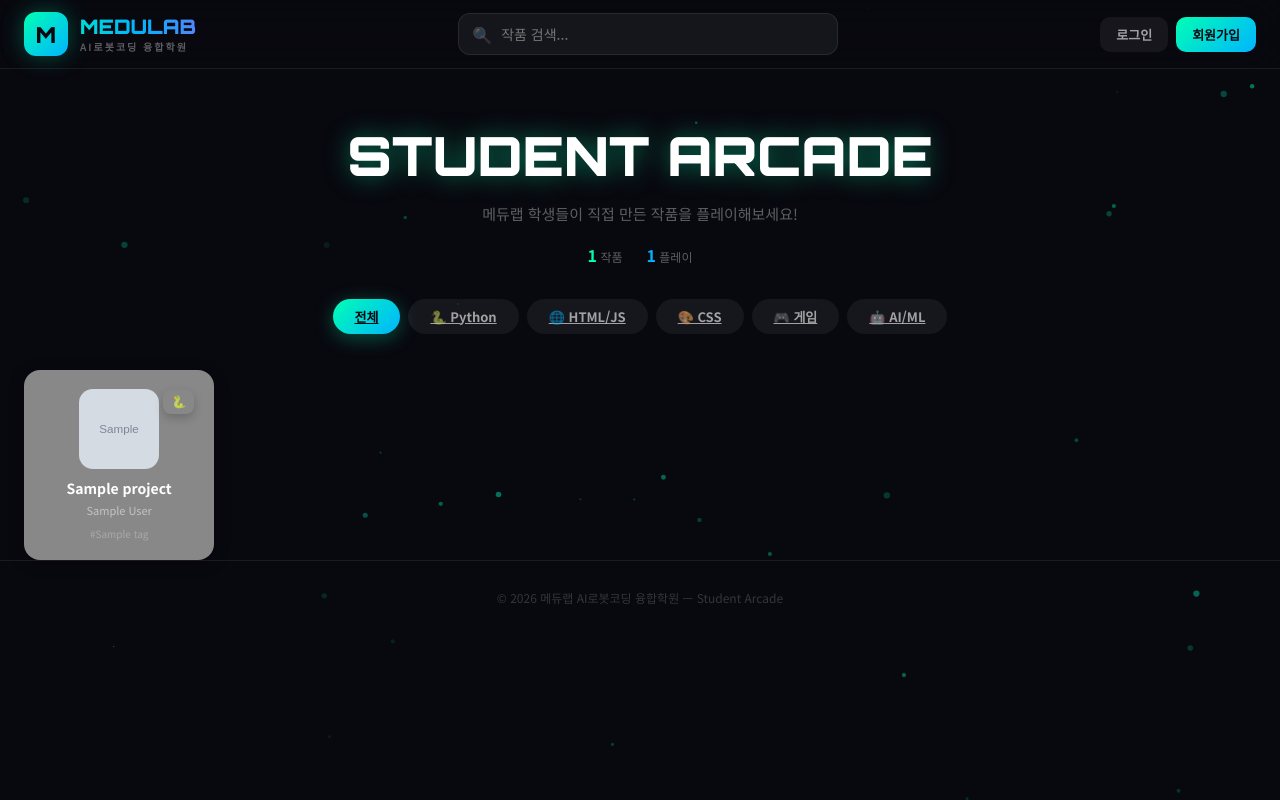
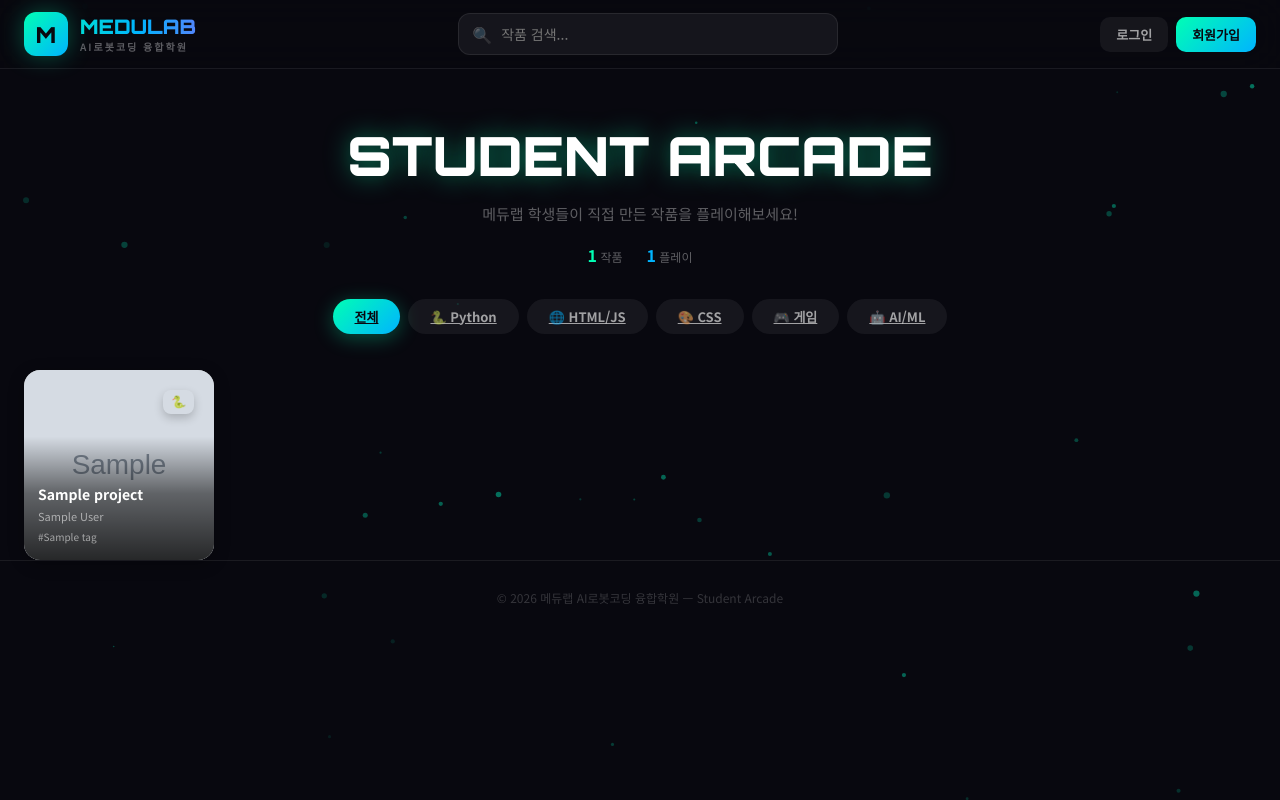
Before and after one commit to steam-making/medulab-arcade, a Django app: page / in a window 1280 px wide. Run offline with Django 4.2, Linux system fonts and the light colour scheme; data comes from the database, SQL or seed files in the repository; tables that the repository leaves empty hold one stand-in row (values such as "Sample post"); grey boxes marked "Sample" are stand-in pictures.

Commit message:
feat: 홈 카드에서 썸네일이 전체 배경을 꽉 채우도록 개선
- card-thumb를 position:absolute + inset:0 + object-fit:cover 로 변경,
  카드 전체를 덮는 포스터형 레이아웃 적용
- 하단 다크 그라디언트 오버레이(card-thumb-overlay) 추가로 텍스트 가독성 확보
- 썸네일 카드는 제목·작가·태그를 하단 왼쪽 정렬(card-inner-thumb),
  이모지 카드는 기존 중앙 정렬 유지
- 호버 시 썸네일 살짝 확대(scale 1.07) 효과 추가

Co-Authored-By: Claude Sonnet 4.6 <noreply@anthropic.com>

```diff
--- a/medulab_arcade/templates/arcade/base.html
+++ b/medulab_arcade/templates/arcade/base.html
@@ -178,6 +178,7 @@
         .card:hover {
             transform: translateY(-8px) scale(1.03);
         }
+        /* 썸네일 없는 카드: 중앙 정렬 */
         .card-inner {
             position: absolute; inset: 0;
             display: flex; flex-direction: column;
@@ -192,21 +193,40 @@
             transform: scale(1.15) rotate(-5deg);
             filter: drop-shadow(0 0 12px rgba(255,255,255,0.4));
         }
+
+        /* 썸네일 있는 카드: 전체 배경 채우기 */
         .card-thumb {
-            width: 80px; height: 80px; border-radius: 14px;
-            object-fit: cover; margin-bottom: 10px;
-            transition: all 0.3s ease;
+            position: absolute; inset: 0;
+            width: 100%; height: 100%;
+            object-fit: cover;
+            transition: transform 0.4s cubic-bezier(0.23, 1, 0.32, 1);
         }
         .card:hover .card-thumb {
-            transform: scale(1.1);
-            box-shadow: 0 0 16px rgba(255,255,255,0.3);
+            transform: scale(1.07);
+        }
+        /* 썸네일 카드용 오버레이 (하단 그라디언트) */
+        .card-thumb-overlay {
+            position: absolute; inset: 0;
+            background: linear-gradient(
+                to bottom,
+                transparent 35%,
+                rgba(0,0,0,0.55) 65%,
+                rgba(0,0,0,0.82) 100%
+            );
+            z-index: 1;
+        }
+        /* 썸네일 카드용 하단 텍스트 영역 */
+        .card-inner-thumb {
+            position: absolute; bottom: 0; left: 0; right: 0;
+            padding: 12px 14px 16px;
+            z-index: 2; text-align: left;
         }
         .card-title {
             color: #fff; font-weight: 700; font-size: 14px;
             line-height: 1.35; margin-bottom: 4px;
         }
         .card-author {
-            color: rgba(255,255,255,0.5); font-size: 11px;
+            color: rgba(255,255,255,0.55); font-size: 11px;
         }
         .card-badge {
             position: absolute; top: 8px; right: 8px;
--- a/medulab_arcade/templates/arcade/home.html
+++ b/medulab_arcade/templates/arcade/home.html
@@ -31,25 +31,39 @@
                   --accent: {{ project.accent }};"
            onmouseenter="this.style.boxShadow='0 20px 40px rgba(0,0,0,0.4), 0 0 20px {{ project.accent }}44'"
            onmouseleave="this.style.boxShadow='0 4px 16px rgba(0,0,0,0.3)'">
-            <div class="card-inner">
             {% if project.thumbnail %}
+                {# ── 썸네일 있는 카드: 전체 배경 + 하단 오버레이 #}
                 <img src="{{ project.thumbnail.url }}" class="card-thumb" alt="{{ project.title }}">
-                {% else %}
-                <div class="card-emoji">{{ project.thumbnail_emoji }}</div>
-                {% endif %}
+                <div class="card-thumb-overlay"></div>
+                <div class="card-inner-thumb">
                     <div class="card-title">{{ project.title }}</div>
                     <div class="card-author">{{ project.author_display_name }}</div>
                     {% if project.tags.all %}
-                <div class="card-tags" style="margin-top: 8px; display: flex; gap: 4px; flex-wrap: wrap;">
+                    <div style="margin-top:5px; display:flex; gap:4px; flex-wrap:wrap;">
                         {% for tag in project.tags.all|slice:":3" %}
-                    <span style="font-size: 10px; color: var(--text-muted); opacity: 0.8;">#{{ tag.name }}</span>
+                        <span style="font-size:10px; color:rgba(255,255,255,0.55);">#{{ tag.name }}</span>
+                        {% endfor %}
+                    </div>
+                    {% endif %}
+                </div>
+            {% else %}
+                {# ── 썸네일 없는 카드: 중앙 이모지 레이아웃 #}
+                <div class="card-inner">
+                    <div class="card-emoji">{{ project.thumbnail_emoji }}</div>
+                    <div class="card-title">{{ project.title }}</div>
+                    <div class="card-author">{{ project.author_display_name }}</div>
+                    {% if project.tags.all %}
+                    <div style="margin-top:8px; display:flex; gap:4px; flex-wrap:wrap; justify-content:center;">
+                        {% for tag in project.tags.all|slice:":3" %}
+                        <span style="font-size:10px; color:var(--text-muted); opacity:0.8;">#{{ tag.name }}</span>
                         {% endfor %}
                         {% if project.tags.count > 3 %}
-                    <span style="font-size: 10px; color: var(--text-muted); opacity: 0.6;">...</span>
+                        <span style="font-size:10px; color:var(--text-muted); opacity:0.6;">...</span>
                         {% endif %}
                     </div>
                     {% endif %}
                 </div>
+            {% endif %}
             <div class="card-badges" style="position: absolute; top: 12px; right: 12px; display: flex; gap: 4px; z-index: 5;">
                 {% for cat in project.categories.all %}
                 <div class="card-badge" style="background:{{ project.accent }}; border-radius: 8px; padding: 4px 8px; font-size: 12px; box-shadow: 0 4px 10px rgba(0,0,0,0.2);" title="{{ cat.name }}">
```
Lines whose indentation alone changed are shown as unchanged.
